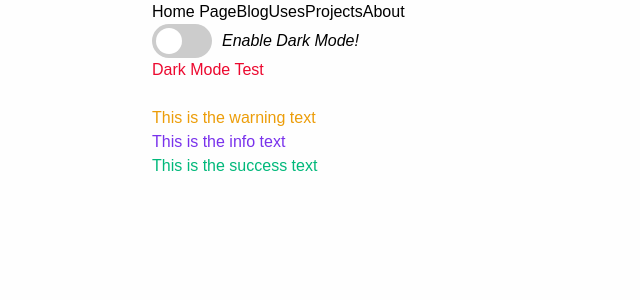
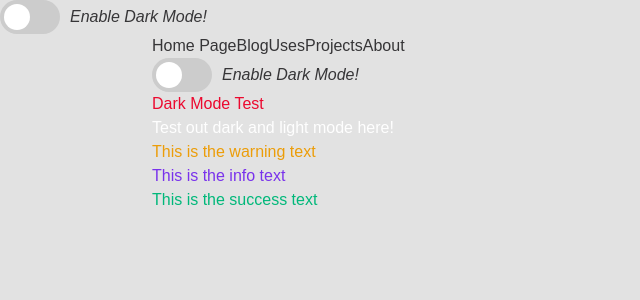
Before and after one commit to thefrugaldev/blog-v2, a Next.js app: page /dark-mode-test in a window 1280 px wide. Shown: the top 300 px of the page, without its empty margins (0-640 px from the left). Built offline with nearby package versions, Linux system fonts and the light colour scheme.

Commit message:
🔧 add theme toggle functionality to app page

```diff
--- a/src/pages/_app.tsx
+++ b/src/pages/_app.tsx
@@ -1,10 +1,26 @@
 import { AppProps } from 'next/app';
-import { FC } from 'react';
+import { FC, useState } from 'react';
+import { ThemeProvider } from 'styled-components';
 
+import { GlobalStyles } from '../shared/styles/global';
+import { lightTheme, darkTheme } from '../shared/styles/theme';
 import '../shared/styles/global.css';
+import DarkModeToggle from '../shared/components/layout/components/dark-mode-toggle/dark-mode-toggle';
 
 const App: FC<AppProps> = ({ Component, pageProps }) => {
-  return <Component {...pageProps} />;
+  const [isDarkMode, setIsDarkMode] = useState(false);
+
+  const handleToggle = (isDarkMode: boolean) => {
+    setIsDarkMode(isDarkMode);
+  };
+
+  return (
+    <ThemeProvider theme={isDarkMode ? darkTheme : lightTheme}>
+      <DarkModeToggle onToggle={handleToggle} />
+      <GlobalStyles />
+      <Component {...pageProps} />;
+    </ThemeProvider>
+  );
 };
 
 export default App;
--- a/src/shared/components/layout/layout.tsx
+++ b/src/shared/components/layout/layout.tsx
@@ -1,13 +1,9 @@
 import React, { FC } from 'react';
 import Header from './components/header/header';
 
-interface LayoutProps {
-  isDarkMode?: boolean;
-}
-
-const Layout: FC<LayoutProps> = ({ isDarkMode, children }) => {
+const Layout: FC = ({ children }) => {
   return (
-    <div className={`${isDarkMode ? 'bg-dark' : 'bg-light'}`}>
+    <div>
       <div className="max-w-screen-lg m-auto h-screen">
         <Header />
         <main>{children}</main>
--- /dev/null
+++ b/src/shared/styles/global.ts
@@ -0,0 +1,22 @@
+import { createGlobalStyle } from 'styled-components';
+
+export const GlobalStyles = createGlobalStyle`
+    *,
+    *::after,
+    *::before {
+        box-sizing: border-box
+    }
+
+    body {
+        /* align-items: center; */
+        background: ${({ theme }) => theme.body};
+        color: ${({ theme }) => theme.text};
+        /* display: flex; */
+        /* flex-direction: column; */
+        /* justify-content: center; */
+        height: 100vh;
+        /* margin: 0; */
+        /* padding: 0; */
+        /* transition: all 0.25s linear; */
+    }
+`;
--- /dev/null
+++ b/src/shared/styles/theme.ts
@@ -0,0 +1,17 @@
+// export const theme = {
+
+// }
+
+export const lightTheme = {
+  body: '#E2E2E2',
+  text: '#363537',
+  toggleBorder: '#FFF',
+  gradient: 'linear-gradient(#39598A, #79D7ED)',
+};
+
+export const darkTheme = {
+  body: '#363537',
+  text: '#FAFAFA',
+  toggleBorder: '#6B8096',
+  gradient: 'linear-gradient(#091236, #1E215D)',
+};
```
